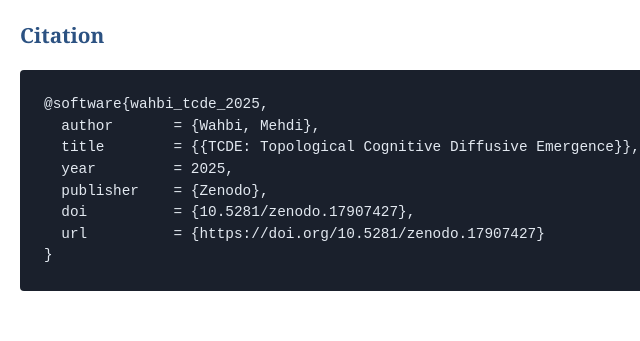
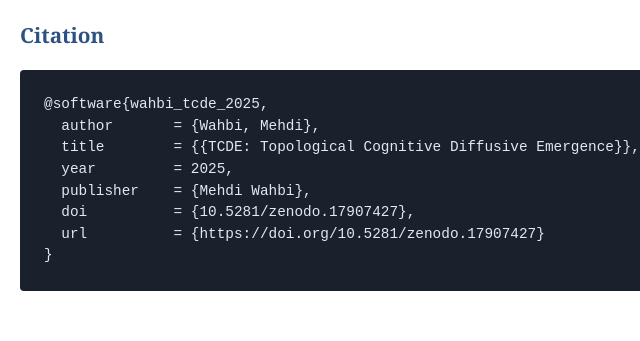
Before and after one commit to selectess/TCDE, a plain HTML site: page docs/index.html in a window 1280 px wide. Shown: the part 6865-7206 px from the top of the page, 202-842 px from the left. Drawn offline with Linux system fonts and the light colour scheme.

Commit message:
Fix publisher attribution: Mehdi Wahbi (not Zenodo)

```diff
--- a/docs/index.html
+++ b/docs/index.html
@@ -726,7 +726,7 @@
   author       = {Wahbi, Mehdi},
   title        = {{TCDE: Topological Cognitive Diffusive Emergence}},
   year         = 2025,
-  publisher    = {Zenodo},
+  publisher    = {Mehdi Wahbi},
   doi          = {10.5281/zenodo.17907427},
   url          = {https://doi.org/10.5281/zenodo.17907427}
 }</pre>
```
Also changed, not shown: AUTHORS.txt, 2 other files.
